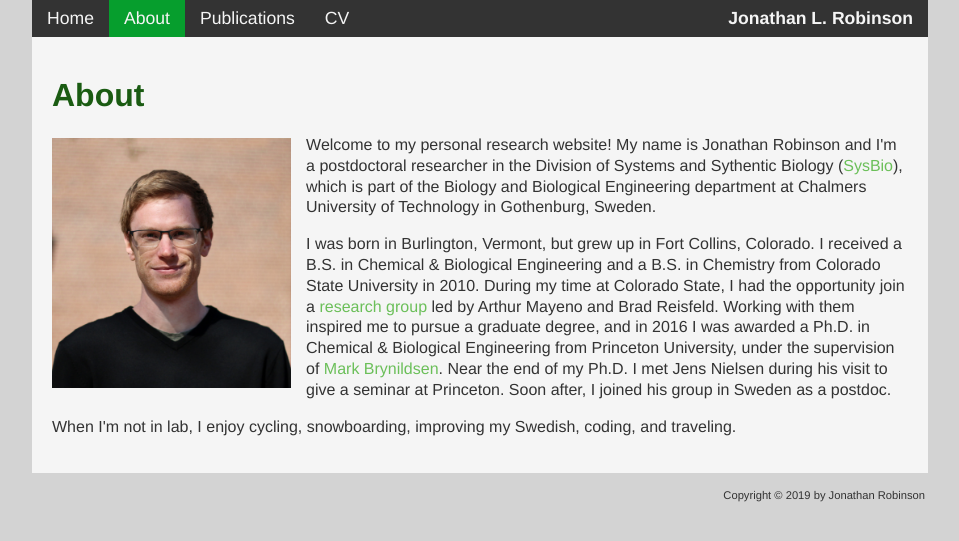
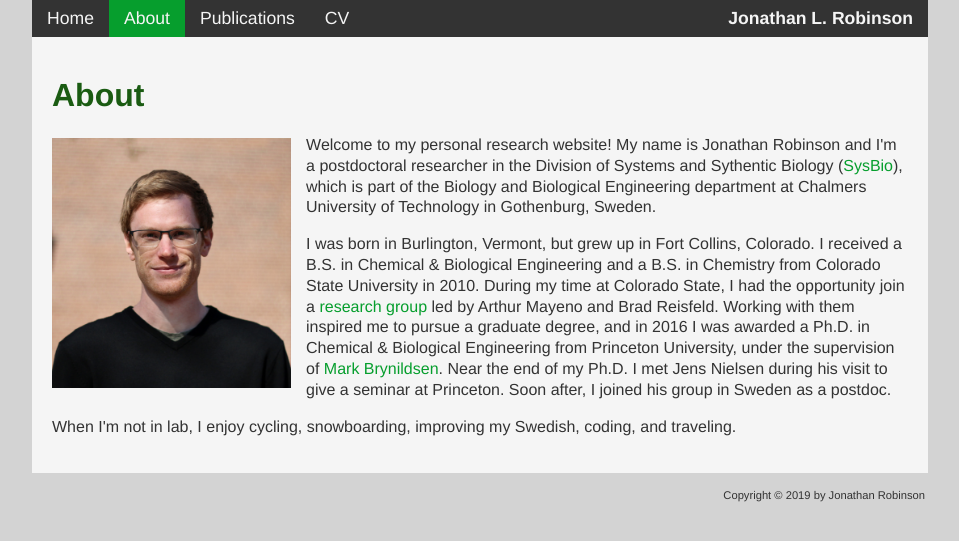
Before and after one commit to JonathanRob/JonathanRob.github.io, a Jekyll site: the page built from about.html, in a window 1280 px wide. Shown: the top 541 px of the page, without its empty margins (160-1119 px from the left). Built offline with Jekyll 4.4.1, drawn with Linux system fonts in a browser that asks for light colours.

Commit message:
style: main.css update default link color

```diff
--- a/css/main.css
+++ b/css/main.css
@@ -100,7 +100,7 @@ h1 {
 }
 
 a {
-	color: var(--theme-color-2);
+	color: var(--theme-color-3);
 	text-decoration: none;
 }
 a:hover {
```
